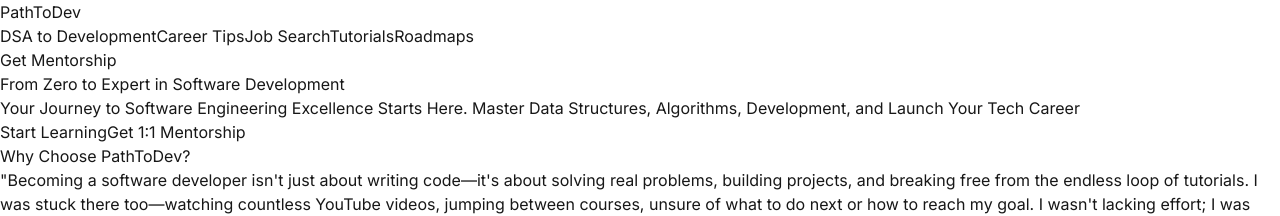
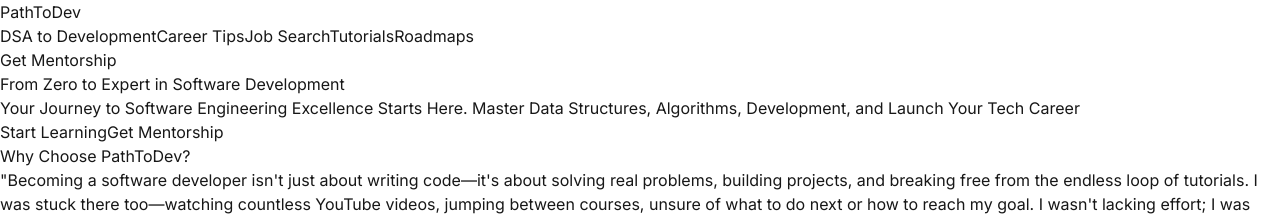
Before and after one commit to Mo-Shakib/PathToDev, a Next.js app: page / in a window 1280 px wide. Shown: the top 216 px of the page. Built offline with nearby package versions, Linux system fonts and the light colour scheme.

Commit message:
style: update section padding and link text for improved clarity

```diff
--- a/src/app/page.tsx
+++ b/src/app/page.tsx
@@ -5,7 +5,7 @@
 export default function Home() {
   return (
     <div className="max-w-screen-xl mx-auto px-4 sm:px-6">
-      <section className="text-center py-12 sm:py-16 md:py-24 bg-white dark:bg-gray-900 rounded-[10px]">
+      <section className="text-center py-16 sm:py-20 md:py-28 bg-white dark:bg-gray-900 rounded-[10px]">
         <h1 className="text-3xl md:text-5xl font-bold mb-6 md:mb-8 text-gray-800 dark:text-gray-100">
           From Zero to Expert in Software Development
         </h1>
@@ -17,7 +17,7 @@
             Start Learning
           </Link>
           <Link href="/get-mentorship/" className="border-2 border-blue-500 text-blue-500 px-8 md:px-10 py-4 rounded-[20px] hover:bg-blue-50 dark:hover:bg-blue-900 transition-colors w-full md:w-auto text-center text-lg">
-            Get 1:1 Mentorship
+            Get Mentorship
           </Link>
         </div>
       </section>
```
